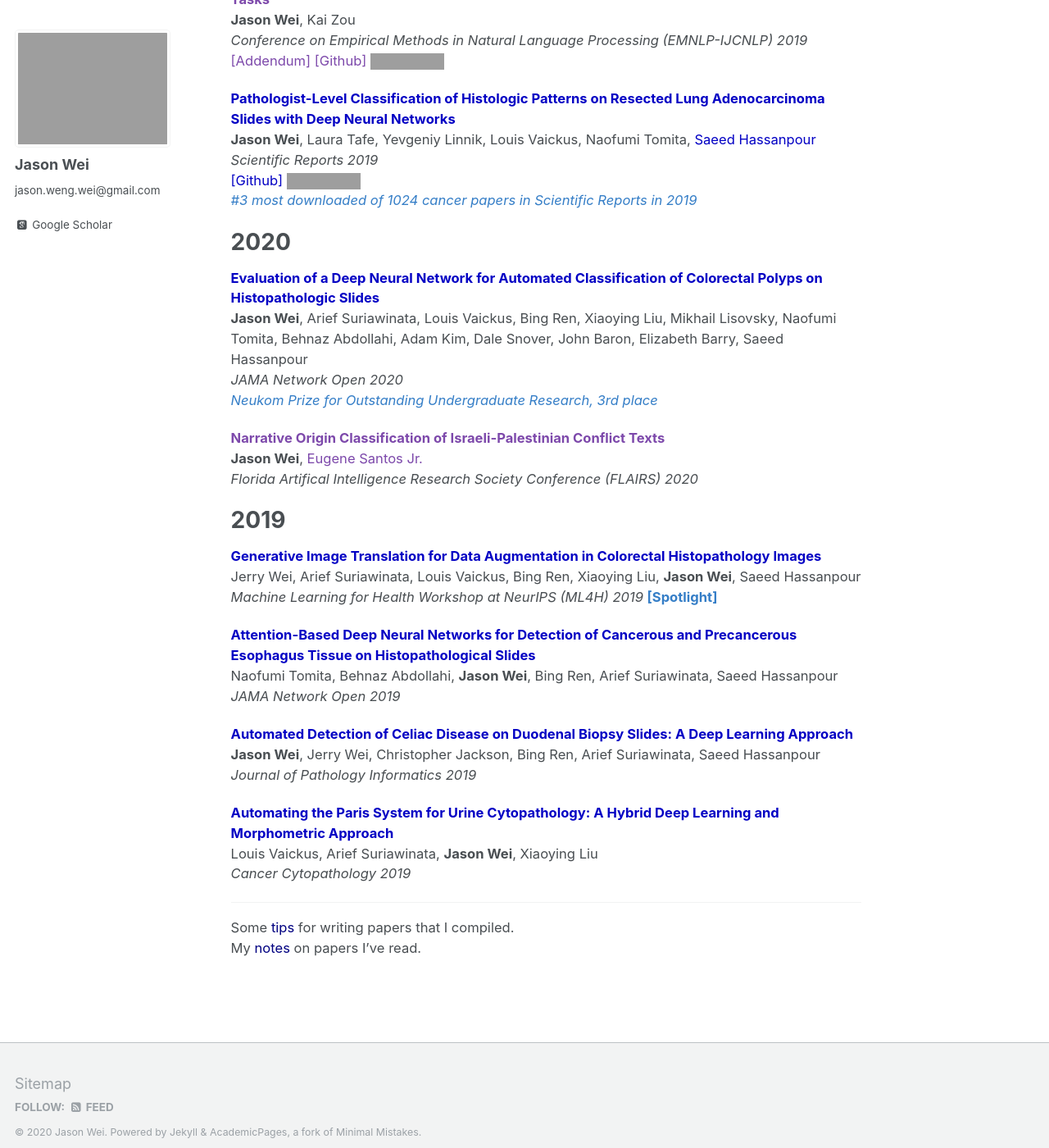
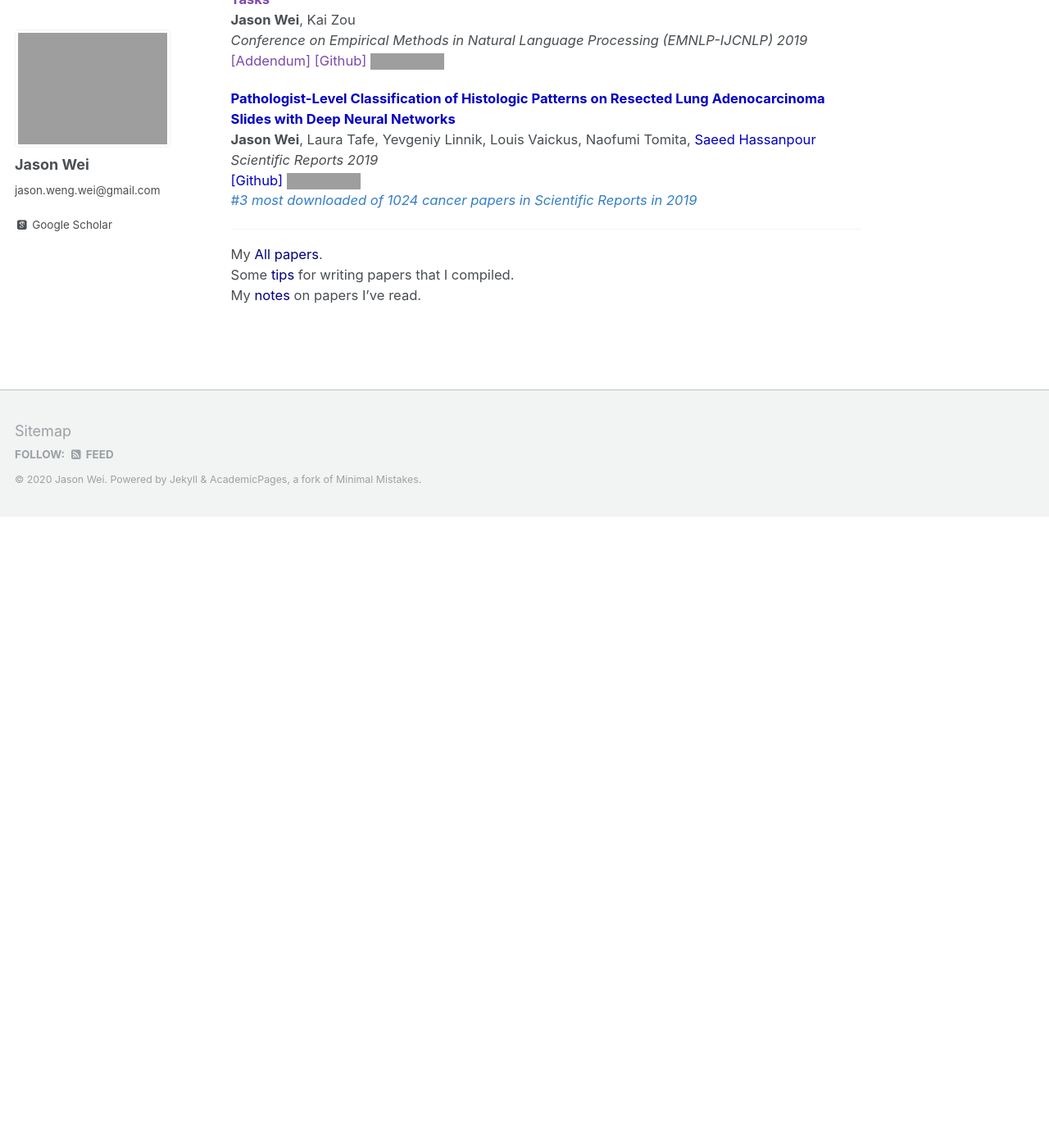
Before and after one commit to jasonwei20/jasonwei20.github.io, a Jekyll site: the page built from _pages/about.md, in a window 1280 px wide and 1400 px high, scrolled down 450 px. Shown: the whole window at 82% size. Built offline with Jekyll 4.4.1, drawn with Linux system fonts in a browser that asks for light colours; some web fonts are replaced; after the commit the page ends 1080 px from its top, so only the background shows below that; grey boxes are pictures that could not be loaded.

Commit message:
add all papers

```diff
--- a/_pages/about.md
+++ b/_pages/about.md
@@ -36,35 +36,9 @@
 <img height="16" src="https://img.shields.io/github/stars/BMIRDS/deepslide.svg?logo=github&logoColor=white&colorA=navy&link=https://github.com/BMIRDS/deepslide&link=https://github.com/BMIRDS/deepslide">
 <a href="https://www.nature.com/collections/ghegcgfbdi" style="color:#357EC7" target="_blank"><i>#3 most downloaded of 1024 cancer papers in Scientific Reports in 2019</i></a>
 
-# 2020
-<a href="https://jamanetwork.com/journals/jamanetworkopen/fullarticle/2764906" style="color:#0300c4" target="_blank"><b>Evaluation of a Deep Neural Network for Automated Classification of Colorectal Polyps on Histopathologic Slides</b></a>
-**Jason Wei**, Arief Suriawinata, Louis Vaickus, Bing Ren, Xiaoying Liu, Mikhail Lisovsky, Naofumi Tomita, Behnaz Abdollahi, Adam Kim, Dale Snover, John Baron, Elizabeth Barry, Saeed Hassanpour
-*JAMA Network Open 2020*
-<a href="https://neukom.dartmouth.edu/research/neukom-research-prizes/2020-neukom-research-prize-winners" style="color:#357EC7" target="_blank"><i>Neukom Prize for Outstanding Undergraduate Research, 3rd place</i></a>
-
-<a href="https://www.aaai.org/ocs/index.php/FLAIRS/FLAIRS20/paper/view/18443" style="color:#7d49ab" target="_blank"><b>Narrative Origin Classification of Israeli-Palestinian Conflict Texts</b></a>
-**Jason Wei**, <a href="http://di2ag.thayer.dartmouth.edu/~eugene/" style="color:#7d49ab" target="_blank">Eugene Santos Jr.</a>
-*Florida Artifical Intelligence Research Society Conference (FLAIRS) 2020*
-
-# 2019
-<a href="https://arxiv.org/abs/1910.05827" style="color:#0300c4" target="_blank"><b>Generative Image Translation for Data Augmentation in Colorectal Histopathology Images</b></a>
-Jerry Wei, Arief Suriawinata, Louis Vaickus, Bing Ren, Xiaoying Liu, **Jason Wei**, Saeed Hassanpour
-*Machine Learning for Health Workshop at NeurIPS (ML4H) 2019* <a href="https://slideslive.com/38923239/spotlight-paper-talks?t=1095" style="color:#357EC7" target="_blank"><b>[Spotlight]</b></a>
-
-<a href="https://jamanetwork.com/journals/jamanetworkopen/fullarticle/2753982" style="color:#0300c4" target="_blank"><b>Attention-Based Deep Neural Networks for Detection of Cancerous and Precancerous Esophagus Tissue on Histopathological Slides</b></a>
-Naofumi Tomita, Behnaz Abdollahi, **Jason Wei**, Bing Ren, Arief Suriawinata, Saeed Hassanpour
-*JAMA Network Open 2019*
-
-<a href="http://www.jpathinformatics.org/article.asp?issn=2153-3539;year=2019;volume=10;issue=1;spage=7;epage=7;aulast=Wei" style="color:#0300c4" target="_blank"><b>Automated Detection of Celiac Disease on Duodenal Biopsy Slides: A Deep Learning Approach</b></a>
-**Jason Wei**, Jerry Wei, Christopher Jackson, Bing Ren, Arief Suriawinata, Saeed Hassanpour
-*Journal of Pathology Informatics 2019*
-
-<a href="https://onlinelibrary.wiley.com/doi/abs/10.1002/cncy.22099" style="color:#0300c4" target="_blank"><b>Automating the Paris System for Urine Cytopathology: A Hybrid Deep Learning and Morphometric Approach</b></a>
-Louis Vaickus, Arief Suriawinata, **Jason Wei**, Xiaoying Liu
-*Cancer Cytopathology 2019*
-
 ------
 
+My <a href="https://jasonwei20.github.io/papers/" style="color:navy">All papers</a>.
 Some <a href="https://jasonwei20.github.io/writing_tips/" style="color:navy">tips</a> for writing papers that I compiled.
 My <a href="https://jasonwei20.github.io/notes/" style="color:navy">notes</a> on papers I've read.
 
```
Also changed, not shown: _pages/all_papers.md (added, +59 -0 lines), _pages/writing_tips.md (+1 -0 lines).
